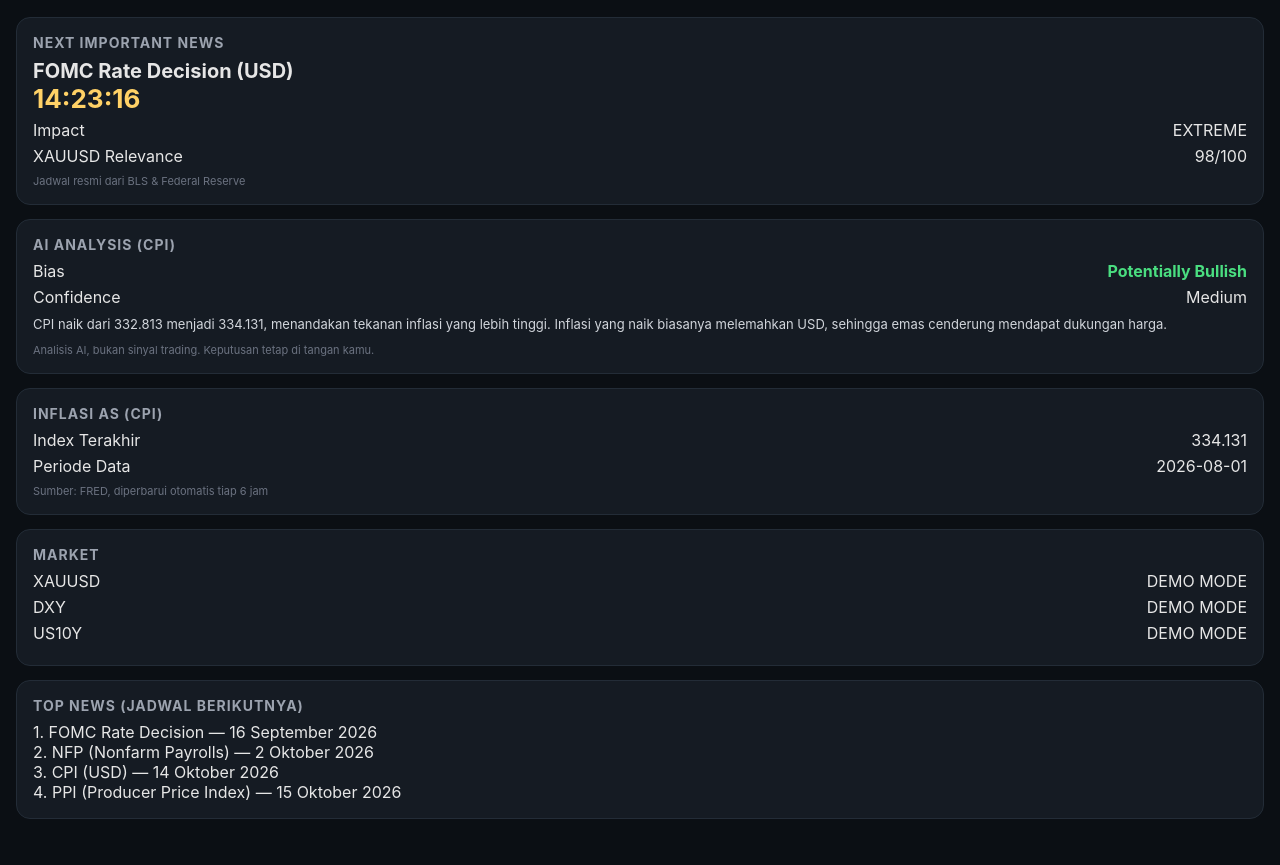
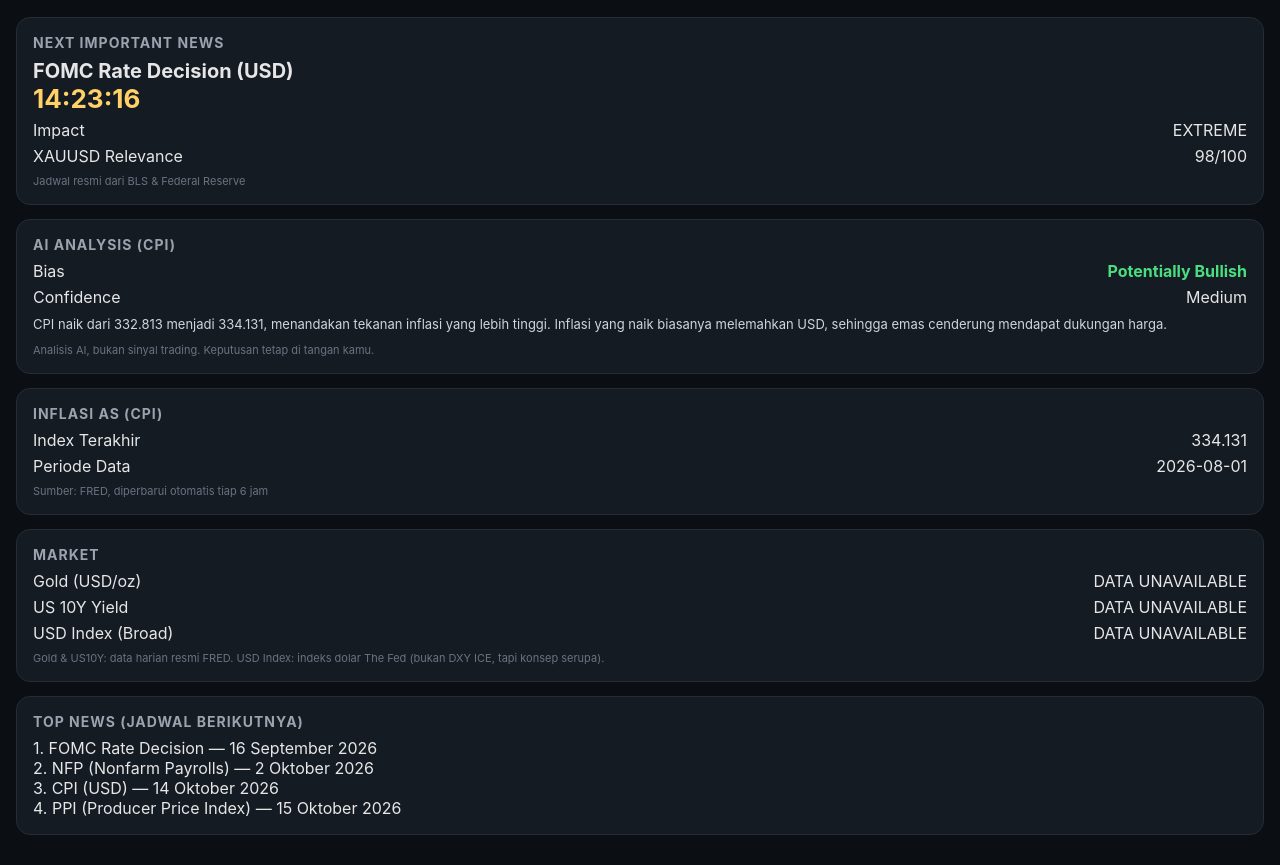
Before and after one commit to valendra890/dexter-ai-xauusd-news, a plain HTML site: page index.html in a window 1280 px wide. Shown: the part 81-946 px from the top of the page. Drawn offline with Linux system fonts and the light colour scheme; no server answers.

Commit message:
Update index.html

```diff
--- a/index.html
+++ b/index.html
@@ -56,9 +56,10 @@
 
   <div class="card">
     <h2>Market</h2>
-    <div class="row"><span>XAUUSD</span><span>DEMO MODE</span></div>
-    <div class="row"><span>DXY</span><span>DEMO MODE</span></div>
-    <div class="row"><span>US10Y</span><span>DEMO MODE</span></div>
+    <div class="row"><span>Gold (USD/oz)</span><span id="market-gold">Loading...</span></div>
+    <div class="row"><span>US 10Y Yield</span><span id="market-us10y">Loading...</span></div>
+    <div class="row"><span>USD Index (Broad)</span><span id="market-dxy">Loading...</span></div>
+    <div class="small-note">Gold &amp; US10Y: data harian resmi FRED. USD Index: indeks dolar The Fed (bukan DXY ICE, tapi konsep serupa).</div>
   </div>
 
   <div class="card">
@@ -153,7 +154,20 @@
         document.getElementById('ai-confidence').innerText = "-";
         document.getElementById('ai-reason').innerText = "Gagal memuat analisis AI.";
       });
+
+    fetch('data/market.json?t=' + Date.now())
+      .then(res => res.json())
+      .then(data => {
+        document.getElementById('market-gold').innerText = data.gold ? "$" + data.gold : "DATA UNAVAILABLE";
+        document.getElementById('market-us10y').innerText = data.us10y ? data.us10y + "%" : "DATA UNAVAILABLE";
+        document.getElementById('market-dxy').innerText = data.dxy || "DATA UNAVAILABLE";
+      })
+      .catch(err => {
+        document.getElementById('market-gold').innerText = "DATA UNAVAILABLE";
+        document.getElementById('market-us10y').innerText = "DATA UNAVAILABLE";
+        document.getElementById('market-dxy').innerText = "DATA UNAVAILABLE";
+      });
   </script>
 
 </body>
-  </html>
+</html>
```
